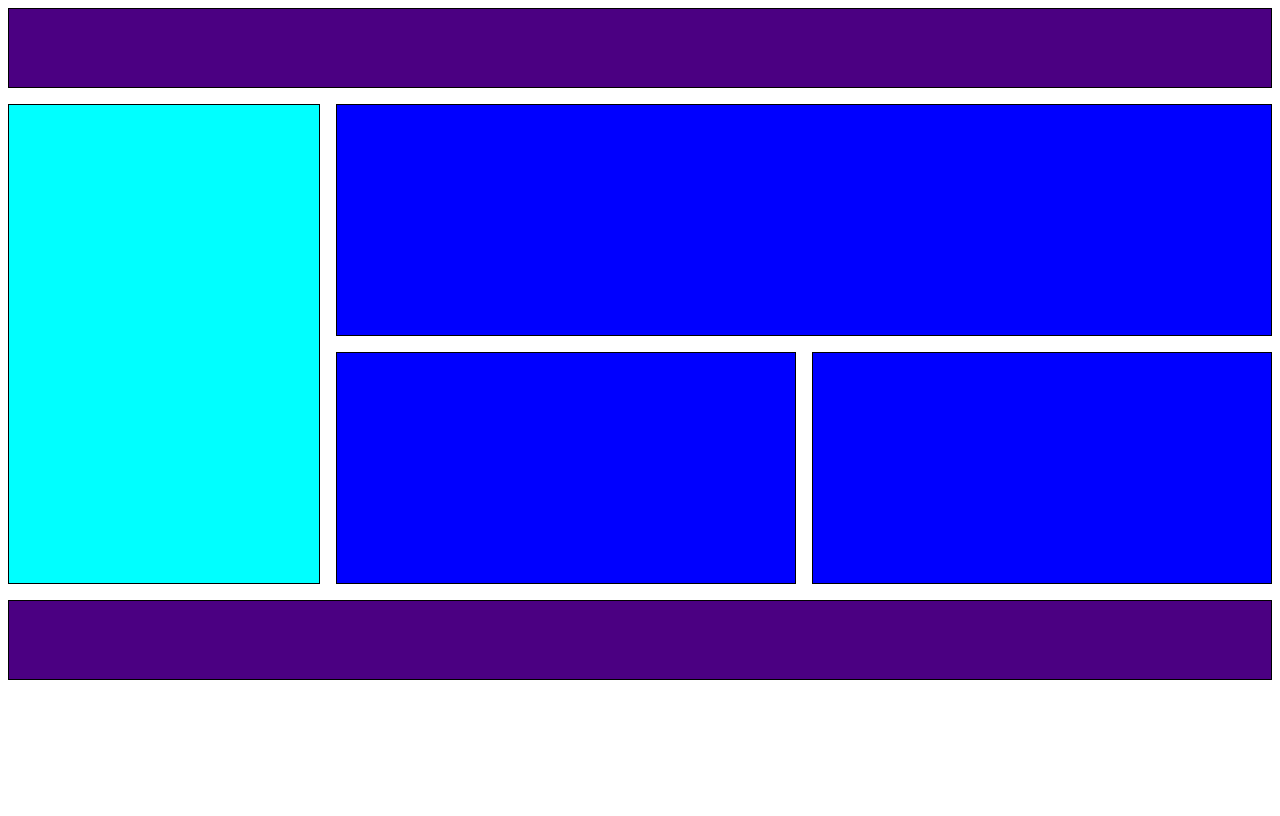
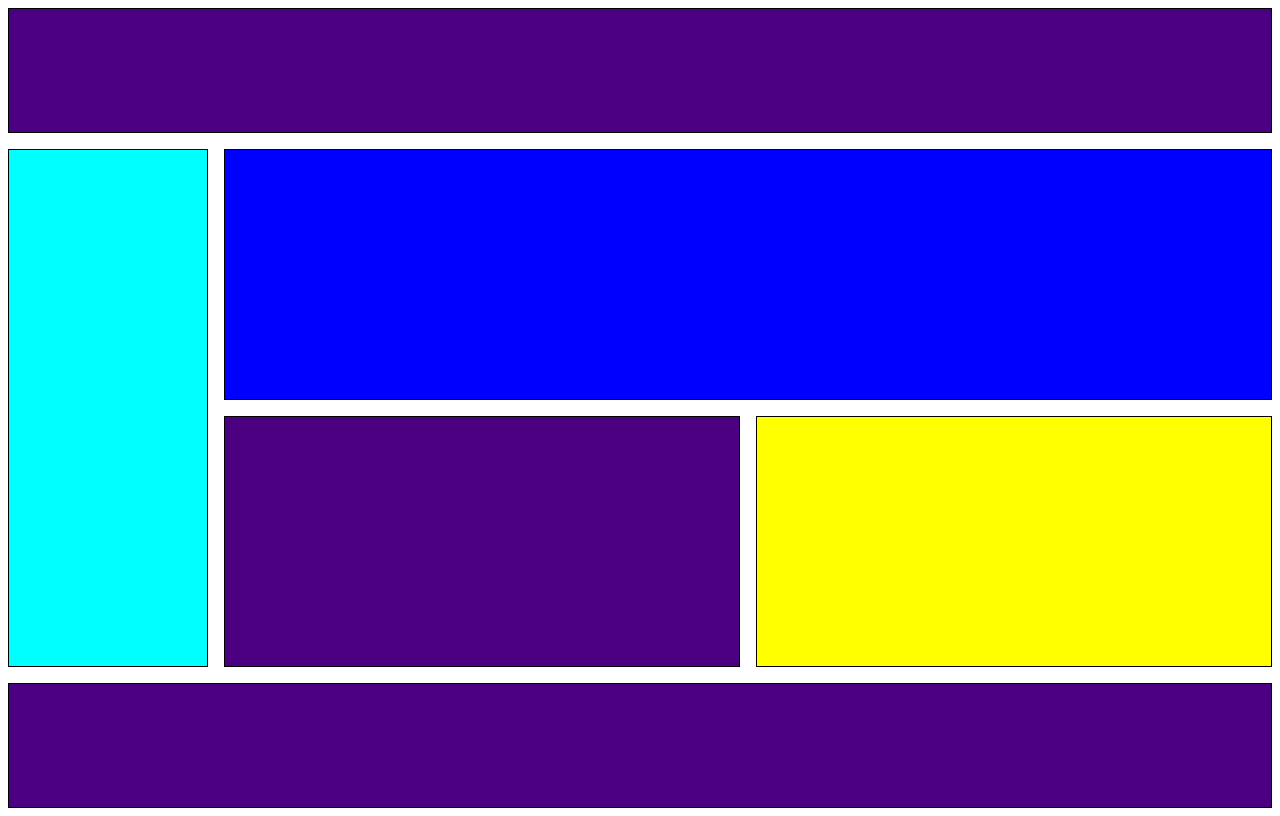
Before and after one commit to jcohenp/DI_Exercises, a plain HTML site: page W1/D4/normal/E3/index.html in a window 1280 px wide. Drawn offline with Linux system fonts and the light colour scheme.

Commit message:
update grid area exercise

```diff
--- a/W1/D4/normal/E3/css/style.css
+++ b/W1/D4/normal/E3/css/style.css
@@ -1,38 +1,49 @@
 .wrapper-container {
     display: grid;
-    grid-gap: 1em;
-}
-
-.wrapper1 {
-    height: 10vh;
-    display: grid;
-    grid-template-rows: 1fr;
-    grid-gap: 1em;
-}
-
-.wrapper2 {
-    height: 60vh;
-    display: grid;
-    grid-template-columns: 1fr 3fr;
-    grid-gap: 1em;
-}
-
-.wrapper3 {
-    /* height: 30vh; */
-    display: grid;
-    grid-template-rows: 1fr 1fr;
-    grid-gap: 1em;
-}
-
-.wrapper4 {
-    /* height: 30vh; */
-    display: grid;
-    grid-template-columns: 1fr 1fr;
+    height: 100vh;
+    width: 100%;
+    grid-template-rows: 1fr 2fr 2fr 1fr;
+    grid-template-columns: 200px 1fr 1fr;
+    grid-template-areas: "header header header" "sidebar content-1 content-1" "sidebar content-2 content-3" "footer footer footer";
     grid-gap: 1em;
 }
 
 .grid-item {
+    background-color: black;
+}
+
+.header {
+    grid-area: header;
+}
+
+.sidebar {
+    grid-area: sidebar;
+}
+
+.content-1 {
+    grid-area: content-1;
+}
+
+.content-2 {
+    grid-area: content-2;
+}
+
+.content-3 {
+    grid-area: content-3;
+}
+
+.footer {
+    grid-area: footer;
+    grid-row: 4/5;
+    grid-column: 1/4;
+}
+
+.grid-item {
     border: 1px solid black;
+}
+
+.img {
+    background-size: contain;
 }
 
 .color1 {
@@ -43,15 +54,39 @@
     background-color: cyan;
 }
 
+.color2:hover,
+.color2:active {
+    background-image: url('https://i.pinimg.com/originals/74/8f/66/748f660107d3aa202c91acccfdedec0b.jpg');
+}
+
 .color3 {
     background-color: blue;
 }
 
+.color3:hover,
+.color:active {
+    background-image: url('https://beneathmyshoes.files.wordpress.com/2015/03/ba9.jpg');
+}
 
-/* .color4 {
+.color4 {
     background-color: indigo;
+}
+
+.color4:hover {
+    background-image: url('https://i.pinimg.com/originals/2f/e8/f1/2fe8f166399d7b05fbc6cd87e433f49c.jpg');
+}
+
+.color4:focus {
+    background-image: url('https://i.pinimg.com/originals/2f/e8/f1/2fe8f166399d7b05fbc6cd87e433f49c.jpg');
 }
 
 .color5 {
     background-color: yellow;
-} */
+}
+
+.color5:hover,
+.color5:active {
+    background-image: url('https://farm4.static.flickr.com/3781/9496158405_efb564aeac_m.jpg');
+}
+
+*/
--- a/W1/D4/normal/E3/index.html
+++ b/W1/D4/normal/E3/index.html
@@ -3,7 +3,6 @@
 
 <head>
     <meta charset="UTF-8">
-    <meta name="viewport" content="width=device-width, initial-scale=1.0">
     <meta name="viewport" content="width=device-width, initial-scale=1.0">
     <link rel="stylesheet" type="text/css" href="./css/style.css">
     <title>Grid Systems exercise</title>
@@ -11,22 +10,12 @@
 
 <body>
     <div class="wrapper-container">
-        <div class="wrapper1">
-            <div class="grid-item color1"></div>
-        </div>
-        <div class="wrapper2">
-            <div class="grid-item color2"></div>
-            <div class="wrapper3">
-                <div class="grid-item color3"></div>
-                <div class="wrapper4">
-                    <div class="grid-item color3"></div>
-                    <div class="grid-item color3"></div>
-                </div>
-            </div>
-        </div>
-        <div class="wrapper1">
-            <div class="grid-item color1"></div>
-        </div>
+        <div class="grid-item header color1"></div>
+        <div class="grid-item sidebar color2 img"></div>
+        <div class="grid-item content-1 color3 img"></div>
+        <div class="grid-item content-2 color4 img"></div>
+        <div class="grid-item content-3 color5 img"></div>
+        <div class="grid-item footer color1"></div>
     </div>
 </body>
 
```
